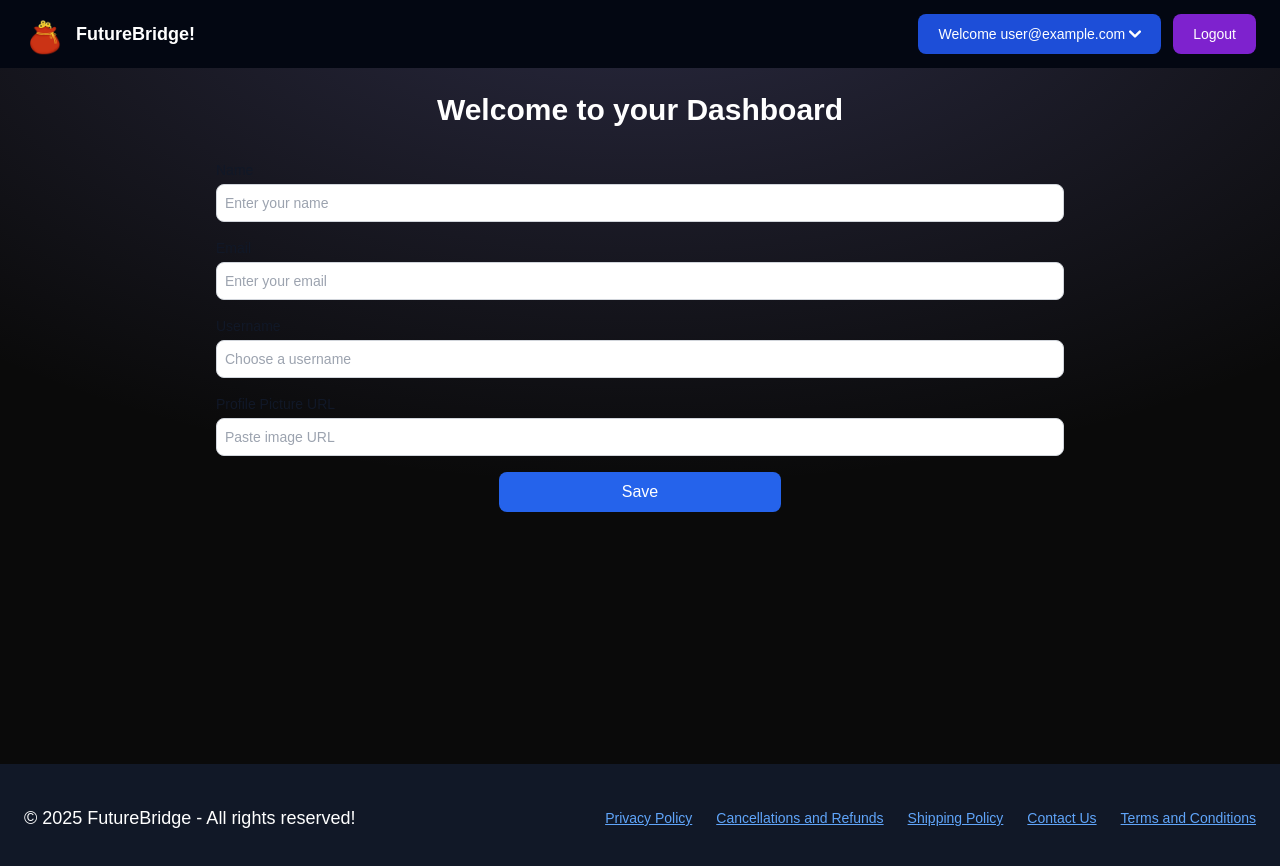
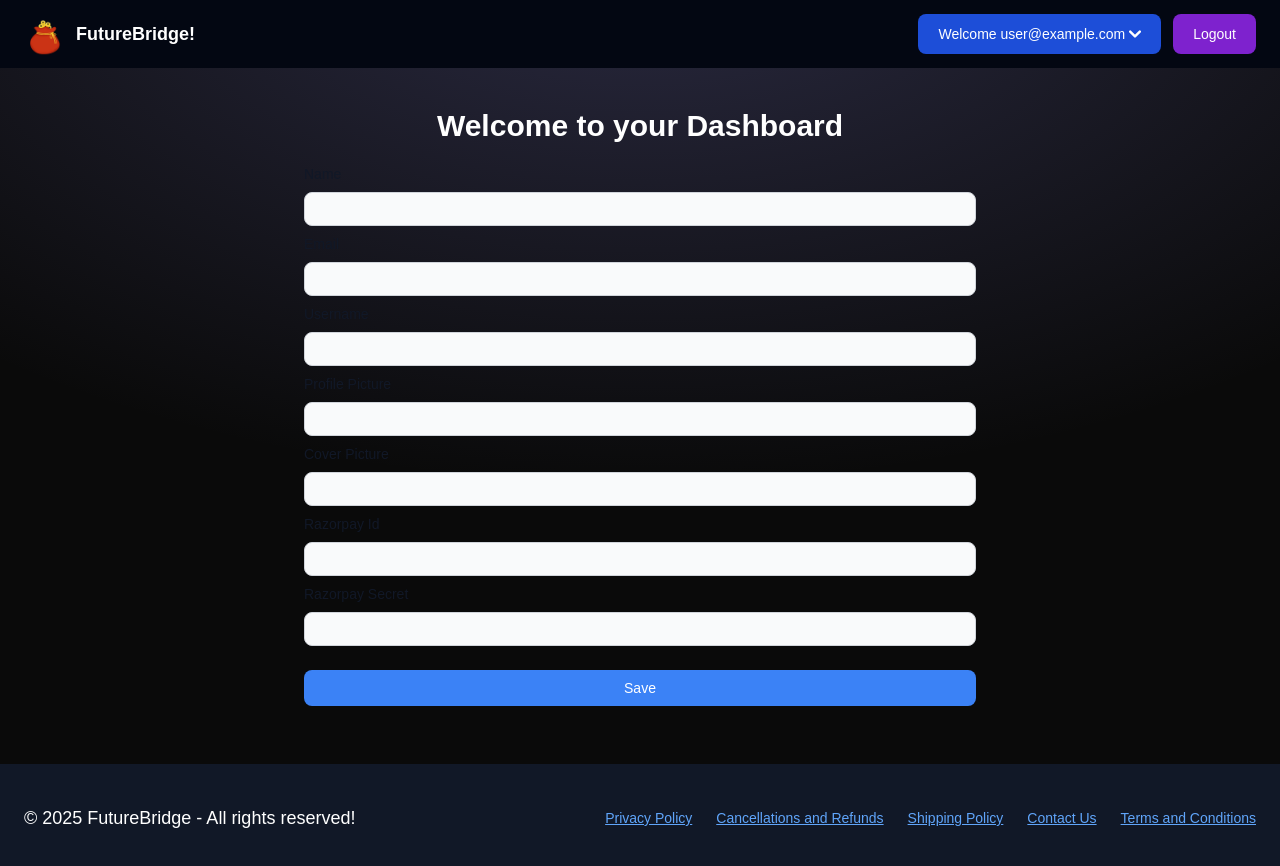
Before and after one commit to Ravisharma639/Fund-collection-web, a Next.js app: page /dashboard in a window 1280 px wide. Shown: the top 866 px of the page. Built offline with nearby package versions, Linux system fonts and the light colour scheme; no server answers; the database is empty; sample sign-in values are in the browser's storage.

Commit message:
futurebridge1

```diff
--- a/app/dashboard/page.js
+++ b/app/dashboard/page.js
@@ -1,109 +1,13 @@
-"use client";
+import Dashboard from '@/components/Dashboard'
 
-import React, { useState, useEffect } from 'react';
-import { useRouter } from 'next/navigation';
-import { useSession } from "next-auth/react";
+ const DashboardPage = () => {
+     return (
+         <Dashboard/>
+     )
+ }
 
-const Dashboard = () => {
-  const { data: session, status } = useSession();
-  const router = useRouter();
+ export default DashboardPage
 
-  const [form, setForm] = useState({
-    name: "",
-    email: "",
-    username: "",
-    profilepic: "",
-    coverpic: "",
-    razorpayId: "",
-    razorpaySecret: ""
-  });
-
-  useEffect(() => {
-    if (status === "unauthenticated") {
-      router.push('/login');
-    }
-  }, [status, router]);
-
-  // Show loading or unauthenticated state
-  if (status === "loading") return <p className="text-center py-6">Loading...</p>;
-  if (status === "unauthenticated") return <p className="text-center py-6">Redirecting...</p>;
-
-  // Handle input changes
-  const handleChange = (e) => {
-    setForm({ ...form, [e.target.name]: e.target.value });
-  };
-
-  // Handle form submission
-  const handleSubmit = async (e) => {
-    e.preventDefault();
-
-    if (!form.name || !form.email || !form.username) {
-      alert("Name, Email, and Username are required.");
-      return;
-    }
-
-    try {
-      // Update user profile (you can uncomment this after implementing the updateProfile function)
-      console.log("Form submitted:", form);
-      // await updateProfile(form, session.user.username);
-      alert("Profile updated successfully!");
-
-      // Redirect to PaymentPage
-      router.push('/PaymentPage');
-    } catch (err) {
-      console.error("Update failed:", err);
-      alert("Profile update failed.");
-    }
-  };
-
-  return (
-    <div className="max-w-4xl mx-auto px-4 sm:px-6 py-6">
-      <h1 className="text-2xl sm:text-3xl font-bold text-center mb-8">Welcome to your Dashboard</h1>
-
-      <form onSubmit={handleSubmit} className="space-y-4">
-        {[{ name: "name", label: "Name", type: "text", placeholder: "Enter your name" },
-          { name: "email", label: "Email", type: "email", placeholder: "Enter your email" },
-          { name: "username", label: "Username", type: "text", placeholder: "Choose a username" },
-          { name: "profilepic", label: "Profile Picture URL", type: "text", placeholder: "Paste image URL" }].map(({ name, label, type, placeholder }) => (
-            <div key={name}>
-              <label htmlFor={name} className="block mb-1 text-sm font-medium text-gray-900 dark:text-white">
-                {label}
-              </label>
-              <input
-                id={name}
-                name={name}
-                type={type}
-                placeholder={placeholder}
-                value={form[name]}
-                onChange={handleChange}
-                className="w-full p-2 border border-gray-300 rounded-lg text-sm bg-white dark:bg-gray-700 dark:border-gray-600 dark:text-white"
-              />
-            </div>
-          ))}
-
-        {/* Profile picture preview */}
-        {form.profilepic && (
-          <div className="my-4 text-center">
-            <p className="text-sm text-gray-600 dark:text-gray-300">Profile Picture Preview</p>
-            <img
-              src={form.profilepic}
-              alt="Profile"
-              className="mx-auto w-24 h-24 rounded-full object-cover"
-            />
-          </div>
-        )}
-
-        <div className="flex justify-center">
-          <button
-            type="submit"
-            className="w-full sm:w-1/3 py-2 px-4 bg-blue-600 text-white rounded-lg hover:bg-blue-700 transition"
-          >
-            Save
-          </button>
-        </div>
-      </form>
-    </div>
-  );
-};
-
-export default Dashboard;
+ export const metadata = {
+     title: "Dashboard - FutureBridge",
+   }
--- a/components/Dashboard.js
+++ b/components/Dashboard.js
@@ -1,139 +1,124 @@
-"use client";
+"use client"
+ import React, { useEffect, useState } from 'react'
+ import { useSession, signIn, signOut } from "next-auth/react"
+ import { useRouter } from 'next/navigation'
+ import { fetchuser, updateProfile } from '@/actions/useractions'
+ import { ToastContainer, toast } from 'react-toastify';
+ import 'react-toastify/dist/ReactToastify.css';
+ import { Bounce } from 'react-toastify';
 
-import React, { useEffect, useState } from 'react';
-import { useSession } from 'next-auth/react';
-import { useRouter } from 'next/router';
-import { fetchuser, updateProfile } from '@actions/useractions';
-import { ToastContainer, toast } from 'react-toastify';
-import 'react-toastify/dist/ReactToastify.css';
+ const Dashboard = () => {
+     const { data: session, update } = useSession()
+     const router = useRouter()
+     const [form, setform] = useState({})
 
-// Toastify Component with Notification
-function Toastify() {
-  const notify = () => toast.info("This is a toast notification!");
+     useEffect(() => {
+         console.log(session)
 
-  return (
-    <div>
-      <button onClick={notify} className="bg-blue-600 text-white px-4 py-2 rounded hover:bg-blue-700">
-        Notify!
-      </button>
-      <ToastContainer />
-    </div>
-  );
-}
+         if (!session) {
+             router.push('/login')
+         }
+         else {
+             getData()
+         }
+     }, [])
 
-const Dashboard = () => {
-  const { data: session, status } = useSession();
-  const router = useRouter();
+     const getData = async () => {
+         let u = await fetchuser(session.user.name)
+         setform(u)
+     }
 
-  const [form, setForm] = useState({
-    name: '',
-    email: '',
-    username: '',
-    profilepic: '',
-    coverpic: ''
-  });
+     const handleChange = (e) => {
+         setform({ ...form, [e.target.name]: e.target.value })
+     }
 
-  // Redirect if not logged in, or fetch user data
-  useEffect(() => {
-    if (status === 'unauthenticated') {
-      router.push('/login');
-    } else if (status === 'authenticated') {
-      getData();
-    }
-  }, [status]);
+     const handleSubmit = async (e) => {
 
-  // Fetch user data from backend
-  const getData = async () => {
-    try {
-      const user = await fetchuser(session.user.name);
-      setForm({
-        name: user.name || '',
-        email: user.email || '',
-        username: user.username || '',
-        profilepic: user.profilepic || '',
-        coverpic: user.coverpic || ''
-      });
-    } catch (error) {
-      console.error("Failed to fetch user:", error);
-      toast.error("Could not fetch user data");
-    }
-  };
+         let a = await updateProfile(e, session.user.name)
+         toast('Profile Updated', {
+             position: "top-right",
+             autoClose: 5000,
+             hideProgressBar: false,
+             closeOnClick: true,
+             pauseOnHover: true,
+             draggable: true,
+             progress: undefined,
+             theme: "light",
+             transition: Bounce,
+             });
+     }
 
-  // Handle input changes
-  const handleChange = (e) => {
-    setForm({ ...form, [e.target.name]: e.target.value });
-  };
 
-  // Submit updated profile
-  const handleSubmit = async (e) => {
-    e.preventDefault();
-    try {
-      await updateProfile(form, session.user.username);
-      toast.success("Profile updated successfully!");
-    } catch (error) {
-      console.error("Error updating profile:", error);
-      toast.error("Profile update failed.");
-    }
-  };
 
-  // Show loading screen
-  if (status === 'loading') return <p>Loading...</p>;
 
-  return (
-    <div className='container mx-auto py-5 px-4'>
-      {/* Toast Notification Container */}
-      <ToastContainer position="top-right" autoClose={3000} />
 
-      {/* Displaying the Toastify Component */}
-      <Toastify />
+     return (
+         <>
+             <ToastContainer
+                 position="top-right"
+                 autoClose={5000}
+                 hideProgressBar={false}
+                 newestOnTop={false}
+                 closeOnClick
+                 rtl={false}
+                 pauseOnFocusLoss
+                 draggable
+                 pauseOnHover
+                 theme="light"
+             />
+             {/* Same as */}
+             <ToastContainer />
+             <div className='container mx-auto py-5 px-6 '>
+                 <h1 className='text-center my-5 text-3xl font-bold'>Welcome to your Dashboard</h1>
 
-      <h1 className='text-center my-5 text-3xl font-bold'>Welcome to your Dashboard</h1>
+                 <form className="max-w-2xl mx-auto" action={handleSubmit}>
 
-      <form className='max-w-2xl mx-auto' onSubmit={handleSubmit}>
-        {/* Form Fields */}
-        {["name", "email", "username", "profilepic", "coverpic"].map((field) => (
-          <div className='my-2' key={field}>
-            <label htmlFor={field} className='block mb-2 text-sm font-medium text-gray-900 dark:text-white capitalize'>
-              {field.replace("pic", " picture")}
-            </label>
-            <input
-              value={form[field] || ''}
-              onChange={handleChange}
-              type='text'
-              name={field}
-              id={field}
-              placeholder={`Enter your ${field}`}
-              className='block w-full p-2 text-gray-900 border border-gray-300 rounded-lg bg-gray-50
-                         dark:bg-gray-700 dark:border-gray-600 dark:placeholder-gray-400
-                         dark:text-white focus:ring-blue-500 focus:border-blue-500 text-sm'
-            />
-          </div>
-        ))}
+                     <div className='my-2'>
+                         <label htmlFor="name" className="block mb-2 text-sm font-medium text-gray-900 dark:text-white">Name</label>
+                         <input value={form.name ? form.name : ""} onChange={handleChange} type="text" name='name' id="name" className="block w-full p-2 text-gray-900 border border-gray-300 rounded-lg bg-gray-50 text-xs focus:ring-blue-500 focus:border-blue-500 dark:bg-gray-700 dark:border-gray-600 dark:placeholder-gray-400 dark:text-white dark:focus:ring-blue-500 dark:focus:border-blue-500" />
+                     </div>
+                     {/* input for email */}
+                     <div className="my-2">
+                         <label htmlFor="email" className="block mb-2 text-sm font-medium text-gray-900 dark:text-white">Email</label>
+                         <input value={form.email ? form.email : ""} onChange={handleChange} type="email" name='email' id="email" className="block w-full p-2 text-gray-900 border border-gray-300 rounded-lg bg-gray-50 text-xs focus:ring-blue-500 focus:border-blue-500 dark:bg-gray-700 dark:border-gray-600 dark:placeholder-gray-400 dark:text-white dark:focus:ring-blue-500 dark:focus:border-blue-500" />
+                     </div>
+                     {/* input forusername */}
+                     <div className='my-2'>
+                         <label htmlFor="username" className="block mb-2 text-sm font-medium text-gray-900 dark:text-white">Username</label>
+                         <input value={form.username ? form.username : ""} onChange={handleChange} type="text" name='username' id="username" className="block w-full p-2 text-gray-900 border border-gray-300 rounded-lg bg-gray-50 text-xs focus:ring-blue-500 focus:border-blue-500 dark:bg-gray-700 dark:border-gray-600 dark:placeholder-gray-400 dark:text-white dark:focus:ring-blue-500 dark:focus:border-blue-500" />
+                     </div>
+                     {/* input for profile picture of input type text */}
+                     <div className="my-2">
+                         <label htmlFor="profilepic" className="block mb-2 text-sm font-medium text-gray-900 dark:text-white">Profile Picture</label>
+                         <input value={form.profilepic ? form.profilepic : ""} onChange={handleChange} type="text" name='profilepic' id="profilepic" className="block w-full p-2 text-gray-900 border border-gray-300 rounded-lg bg-gray-50 text-xs focus:ring-blue-500 focus:border-blue-500 dark:bg-gray-700 dark:border-gray-600 dark:placeholder-gray-400 dark:text-white dark:focus:ring-blue-500 dark:focus:border-blue-500" />
+                     </div>
 
-        {/* Image Previews */}
-        {form.profilepic && (
-          <div className="my-4 text-center">
-            <p className="text-sm text-gray-600 dark:text-gray-300">Profile Picture Preview</p>
-            <img src={form.profilepic} alt="Profile" className="mx-auto w-24 h-24 rounded-full object-cover" />
-          </div>
-        )}
-        {form.coverpic && (
-          <div className="my-4 text-center">
-            <p className="text-sm text-gray-600 dark:text-gray-300">Cover Picture Preview</p>
-            <img src={form.coverpic} alt="Cover" className="mx-auto w-full h-32 object-cover rounded-lg" />
-          </div>
-        )}
+                     {/* input for cover pic  */}
+                     <div className="my-2">
+                         <label htmlFor="coverpic" className="block mb-2 text-sm font-medium text-gray-900 dark:text-white">Cover Picture</label>
+                         <input value={form.coverpic ? form.coverpic : ""} onChange={handleChange} type="text" name='coverpic' id="coverpic" className="block w-full p-2 text-gray-900 border border-gray-300 rounded-lg bg-gray-50 text-xs focus:ring-blue-500 focus:border-blue-500 dark:bg-gray-700 dark:border-gray-600 dark:placeholder-gray-400 dark:text-white dark:focus:ring-blue-500 dark:focus:border-blue-500" />
+                     </div>
+                     {/* input razorpay id */}
+                     <div className="my-2">
+                         <label htmlFor="razorpayid" className="block mb-2 text-sm font-medium text-gray-900 dark:text-white">Razorpay Id</label>
+                         <input value={form.razorpayid ? form.razorpayid : ""} onChange={handleChange} type="text" name='razorpayid' id="razorpayid" className="block w-full p-2 text-gray-900 border border-gray-300 rounded-lg bg-gray-50 text-xs focus:ring-blue-500 focus:border-blue-500 dark:bg-gray-700 dark:border-gray-600 dark:placeholder-gray-400 dark:text-white dark:focus:ring-blue-500 dark:focus:border-blue-500" />
+                     </div>
+                     {/* input razorpay secret */}
+                     <div className="my-2">
+                         <label htmlFor="razorpaysecret" className="block mb-2 text-sm font-medium text-gray-900 dark:text-white">Razorpay Secret</label>
+                         <input value={form.razorpaysecret ? form.razorpaysecret : ""} onChange={handleChange} type="text" name='razorpaysecret' id="razorpaysecret" className="block w-full p-2 text-gray-900 border border-gray-300 rounded-lg bg-gray-50 text-xs focus:ring-blue-500 focus:border-blue-500 dark:bg-gray-700 dark:border-gray-600 dark:placeholder-gray-400 dark:text-white dark:focus:ring-blue-500 dark:focus:border-blue-500" />
+                     </div>
 
-        {/* Submit Button */}
-        <button
-          type='submit'
-          className='mt-4 bg-blue-600 text-white px-4 py-2 rounded hover:bg-blue-700'
-        >
-          Update Profile
-        </button>
-      </form>
-    </div>
-  );
-};
+                     {/* Submit Button  */}
+                     <div className="my-6">
+                         <button type="submit" className="block w-full p-2 text-white bg-blue-500 rounded-lg hover:bg-blue-600 focus:ring-blue-500 focus:ring-4 focus:outline-none   dark:focus:ring-blue-800 font-medium text-sm">Save</button>
+                     </div>
+                 </form>
 
-export default Dashboard;
+
+             </div>
+         </>
+     )
+ }
+
+ export default Dashboard
--- a/components/PaymentPage.js
+++ b/components/PaymentPage.js
@@ -94,16 +94,16 @@ const PaymentPage = ({ username: propUsername }) => {
       <ToastContainer position="top-right" autoClose={3000} hideProgressBar={false} newestOnTop={false} closeOnClick pauseOnHover draggable theme="light" />
 
       <div className="cover w-full bg-red-50 relative">
-        <img className="object-cover w-full h-[350px]" src="header img.png" alt="Header Image" />
+        <img className="object-cover w-full h-[350px]" src={currentUser.coverpic} alt="Header Image" />
         <div className="absolute transform -translate-y-12 button-20 right-[46%] border-white border-2 rounded-full">
-          <img className="rounded-full" width={100} height={100} src="anime for symbol.webp" alt="Anime Symbol" />
+          <img className="rounded-full" width={100} height={100} src={currentUser.profilepic} alt="Anime Symbol" />
         </div>
       </div>
 
       <div className="info flex justify-center items-center my-20 flex-col gap-2">
         <div className="font-bold text-lg">@{username}</div>
         <div className="text-slate-400">Lets help {username} FutureBridge</div>
-        <div className="text-slate-400">{payments.length} payments. ₹{payments.reduce((a, b) => a + b.amount, 0)} has raising fund for Poor child !</div>
+        <div className="text-slate-400">{payments.length} payments. ₹{payments.reduce((a, b) => a + b.amount, 0)} has raising fund for FutureBridge!</div>
 
 
         <div className="flex flex-col md:flex-row gap-6 w-full max-w-5xl mt-10">
--- a/models/User.js
+++ b/models/User.js
@@ -7,10 +7,11 @@ const UserSchema = new Schema({
     username: { type: String, required: true, unique: true },
     profilepic: { type: String },
     coverpic: { type: String },
-    Razorpayid: { type: String },
-    Razorpaysecret: { type: String },
+    razorpayid: { type: String },
+    razorpaysecret: { type: String },
     createdAt: { type: Date, default: Date.now },
     updatedAt: { type: Date, default: Date.now },
- }); //  Keeps existing fields while enabling automatic timestamps
+});
 
+// Avoid model overwrite error in dev
 export default models.User || model("User", UserSchema);
```
